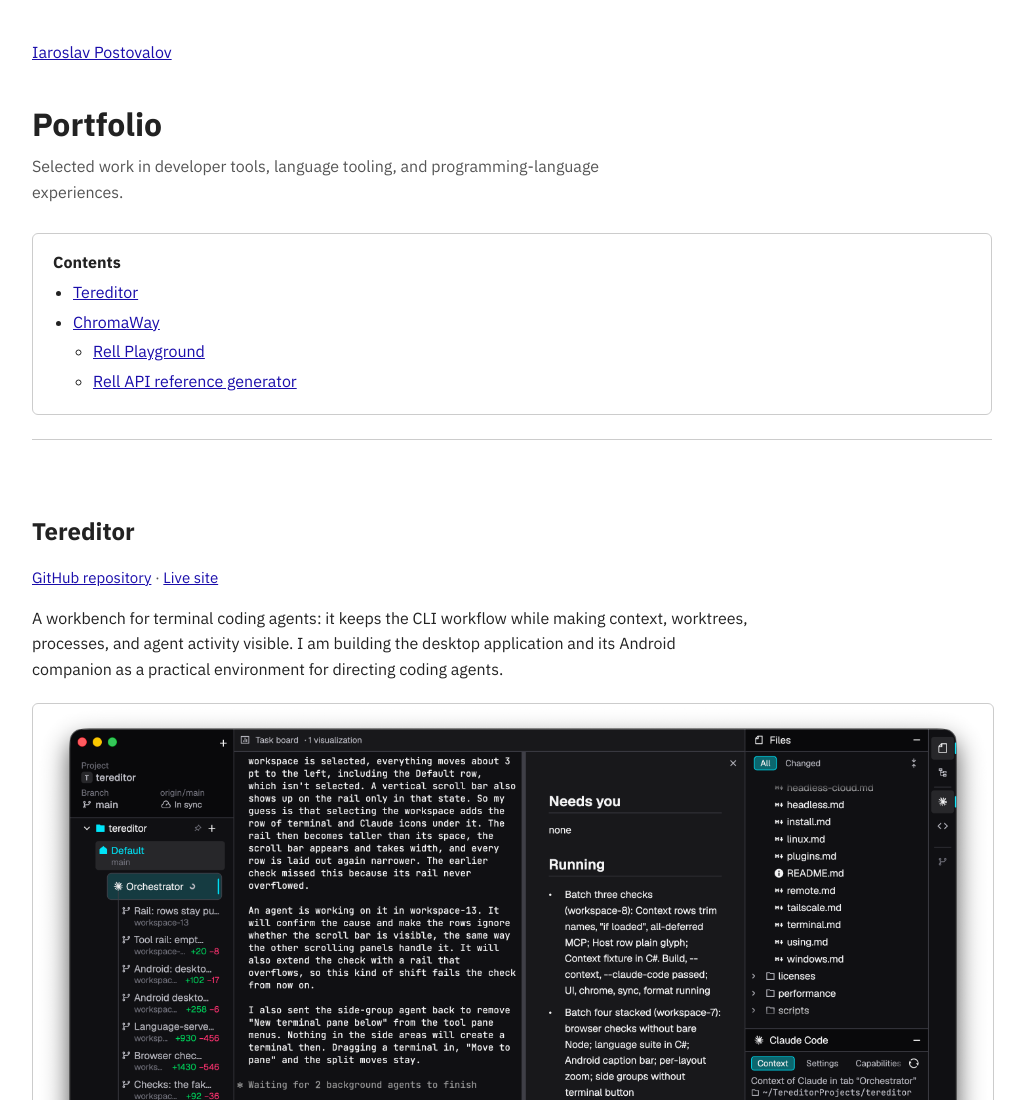
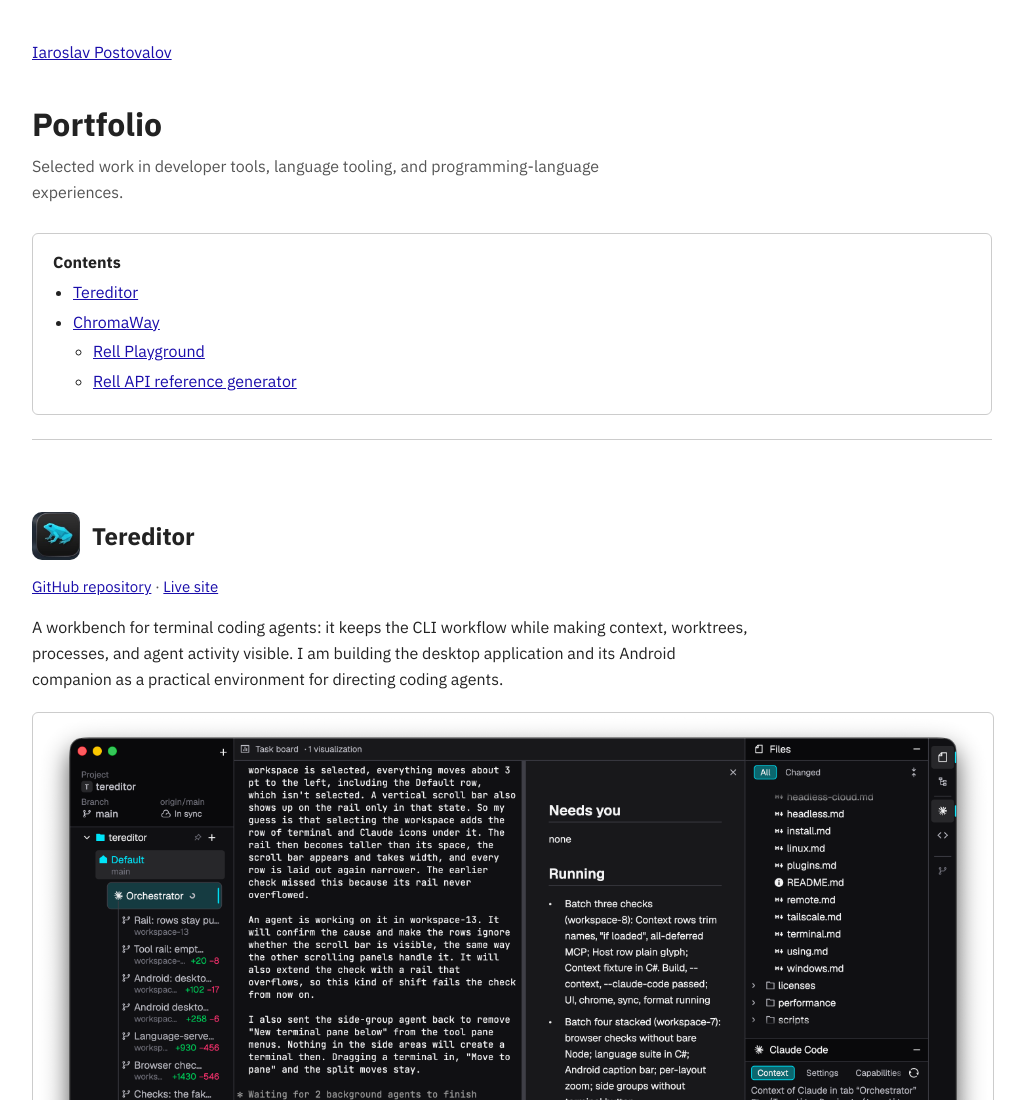
Before and after one commit to CommanderTvis/commandertvis.github.io, a plain HTML site: page portfolio/index.html in a window 1280 px wide. Shown: the top 1100 px of the page, without its empty margins (128-1153 px from the left). Drawn offline with Linux system fonts and the light colour scheme.

Commit message:
Add Tereditor logo
Co-authored-by: Copilot <223556219+Copilot@users.noreply.github.com>

```diff
--- a/portfolio/index.html
+++ b/portfolio/index.html
@@ -67,6 +67,20 @@
             h3 {
                 margin: 0;
                 font-size: 1.25rem;
+            }
+
+            .project-heading {
+                display: flex;
+                align-items: center;
+                gap: 12px;
+            }
+
+            .project-logo {
+                width: 48px;
+                height: 48px;
+                object-fit: cover;
+                border: 0;
+                border-radius: 10px;
             }
 
             .subtitle {
@@ -202,7 +216,14 @@
 
         <main>
             <article class="case-study" aria-labelledby="tereditor">
-                <h2 id="tereditor">Tereditor</h2>
+                <h2 id="tereditor" class="project-heading">
+                    <img
+                        class="project-logo"
+                        src="../assets/portfolio/tereditor-logo.jpg"
+                        alt="Tereditor logo"
+                    />
+                    <span>Tereditor</span>
+                </h2>
                 <p class="meta">
                     <a href="https://github.com/CommanderTvis/tereditor">GitHub repository</a>
                     &middot;
```
Also changed, not shown: assets/portfolio/tereditor-logo.jpg (added).
